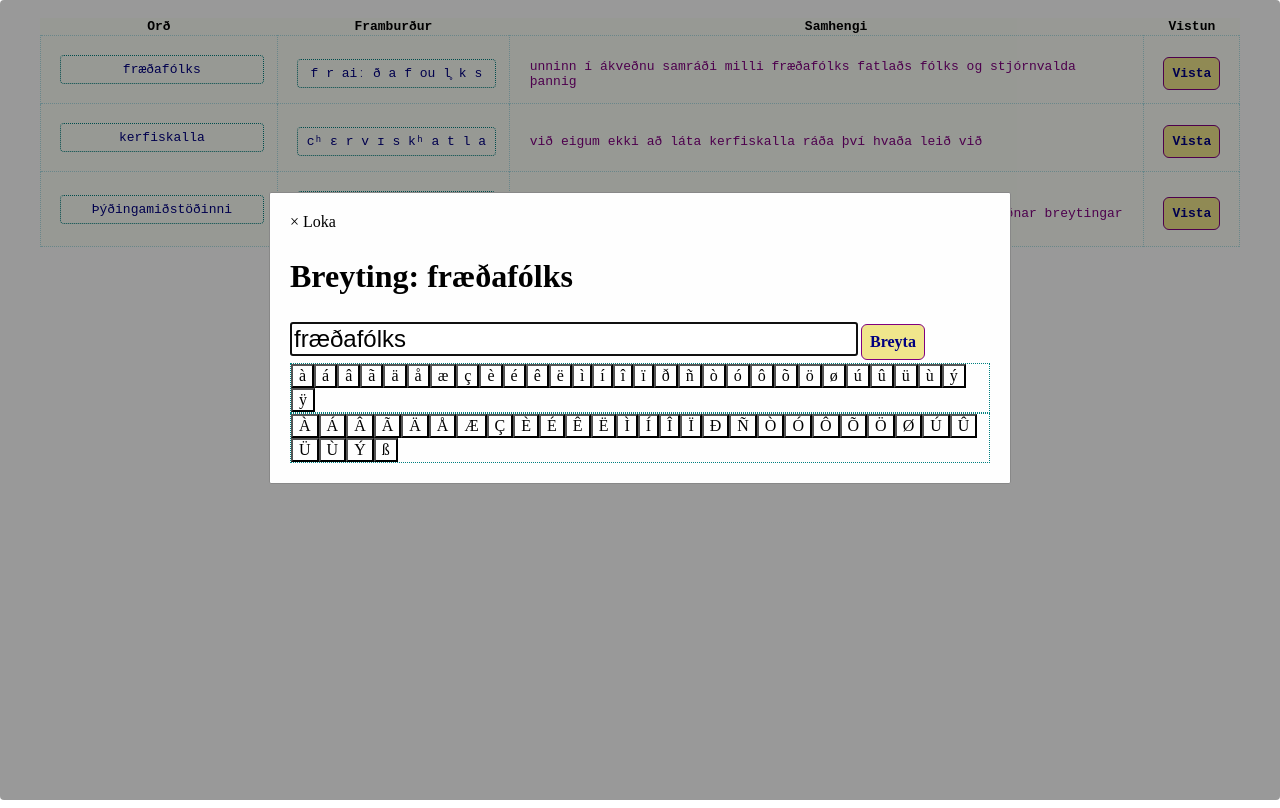
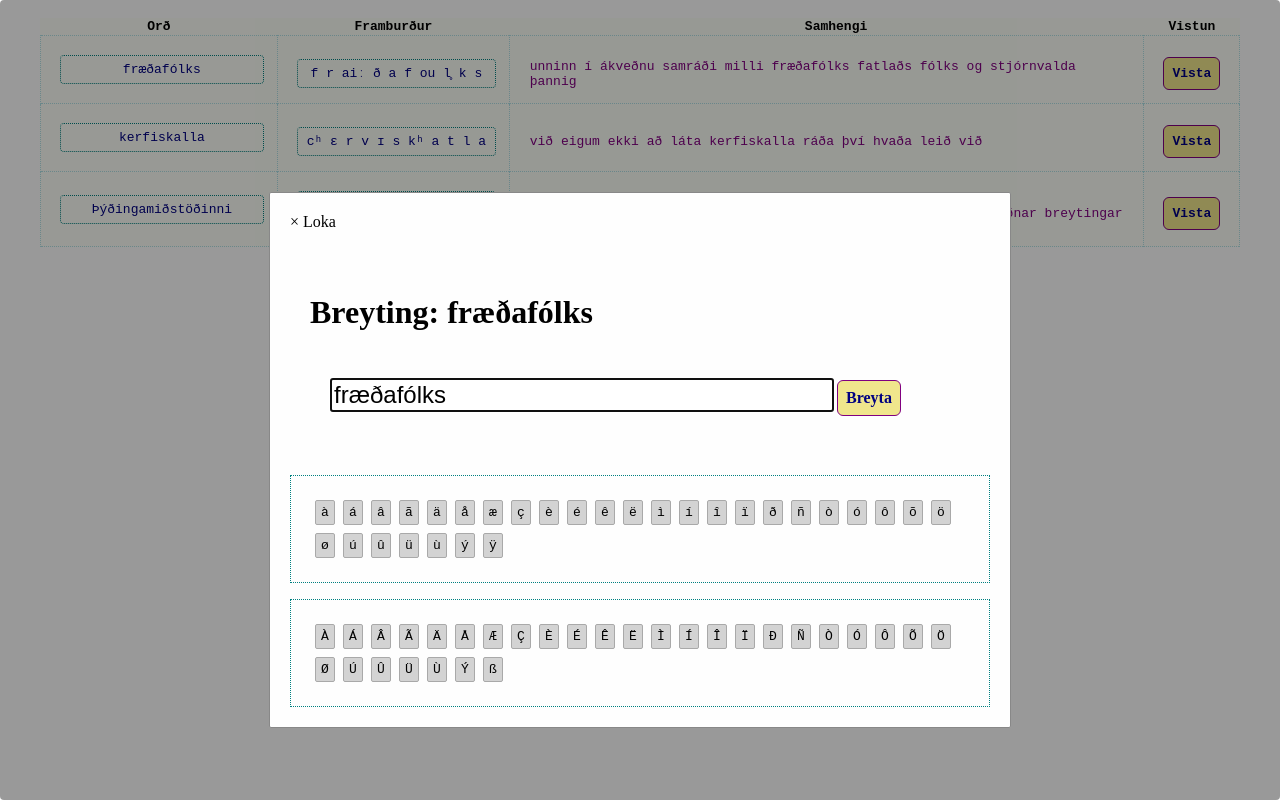
Before and after one commit to judyfong/XML_Editor, a plain HTML site: page www/new_words.html in a window 1280 px wide. Both pictures are taken after a click on the button "fræðafólks". Drawn offline with Linux system fonts and the light colour scheme.

Commit message:
theme changes

```diff
--- a/www/new_words.html
+++ b/www/new_words.html
@@ -72,6 +72,11 @@
       clear: both;
     }
 
+    #symbol-inserter-container {
+      margin: 0px;
+      padding: 0px;
+    }
+
     .container {
       margin: 4px;
       padding: 4px;
@@ -114,12 +119,40 @@
       color: navy;
     }
 
+    .button {
+      background-color: #008cba;
+      border-radius: 4px;
+      padding: 6px;
+      margin: 4px;
+      color: white;
+      font-family: monospace;
+      border: 1px solid #555;
+    }
+
+    .button:hover,
+    .button:focus {
+      background-color: #555;
+      color: white;
+      cursor: pointer;
+    }
+
     .edit-input {
       font-size: 150%;
     }
 
     .edit-input {
       width: 80%;
+    }
+
+    .insert-symbol {
+      border: 1px solid darkgray;
+      border-radius: 2px;
+      padding: 4px;
+      margin: 4px;
+      text-align: center;
+      min-width: 20px;
+      background: lightgrey;
+      color: black;
     }
 
     .modal {
@@ -151,6 +184,11 @@
       max-width: 700px;
       position: relative;
       border-radius: 2px;
+    }
+
+    .modal-content div {
+      padding: 20px;
+      margin-top: 16px;
     }
 
     </style>
```
